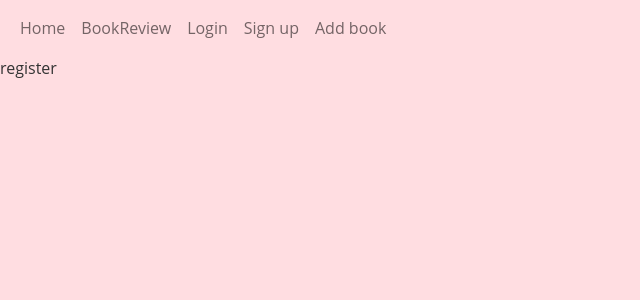
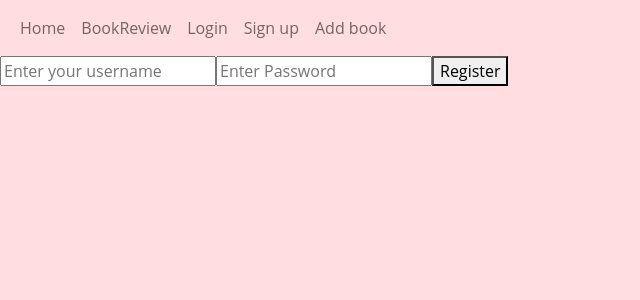
Before and after one commit to GeoffreyMokua/book-review-app-front-end, a React (Create React App) app: page /register in a window 1280 px wide. Shown: the top 300 px of the page, without its empty margins (0-640 px from the left). Built offline with nearby package versions, Linux system fonts and the light colour scheme.

Commit message:
created register components

```diff
--- a/src/components/register/Register.js
+++ b/src/components/register/Register.js
@@ -1,9 +1,51 @@
-import React from 'react'
+import { useState } from 'react'
 
-function register() {
-  return (
-    <div>register</div>
-  )
-}
+function Register( { onRegister }){
+    const [ username, setUsername ] = useState("");
+    const [ password, setPassword ] = useState("");
+    const [ errors, setErrors ] = useState([]);
 
-export default register
+    function userRegister(e){
+        e.preventDefault()
+        fetch('/register',{
+            method : 'POST',
+            headers : { "Content-Type" : 'application/json' },
+            body : JSON.stringify({ username, password })
+        })
+        .then(r => {
+            if(r.ok){
+                r.json().then(user => onRegister(user))
+            } else {
+                r.json().then(e => {
+                    setErrors(e.errors)
+                    })
+            }
+        })
+  }
+
+    return(
+        <div >
+            <form onSubmit={userRegister} >
+                <input type="text"
+                value={username}
+                onChange={(e) => {
+                    setUsername(e.target.value)
+                    }}
+                    placeholder="Enter your username"/>
+                <input type="password"
+                value={password}
+                onChange={(e) => {
+                    setPassword(e.target.value)
+                    }}
+                    placeholder="Enter Password"/>
+                <button onClick={userRegister} >Register</button>
+                <div hidden={errors.length <= 0 }>
+                    {errors.map((err) => {
+                        return <h4 key={errors.indexOf(err)}>{err}</h4>
+                        })}
+                </div>
+            </form>
+    </div>
+    )
+  }
+  export default Register;
```
